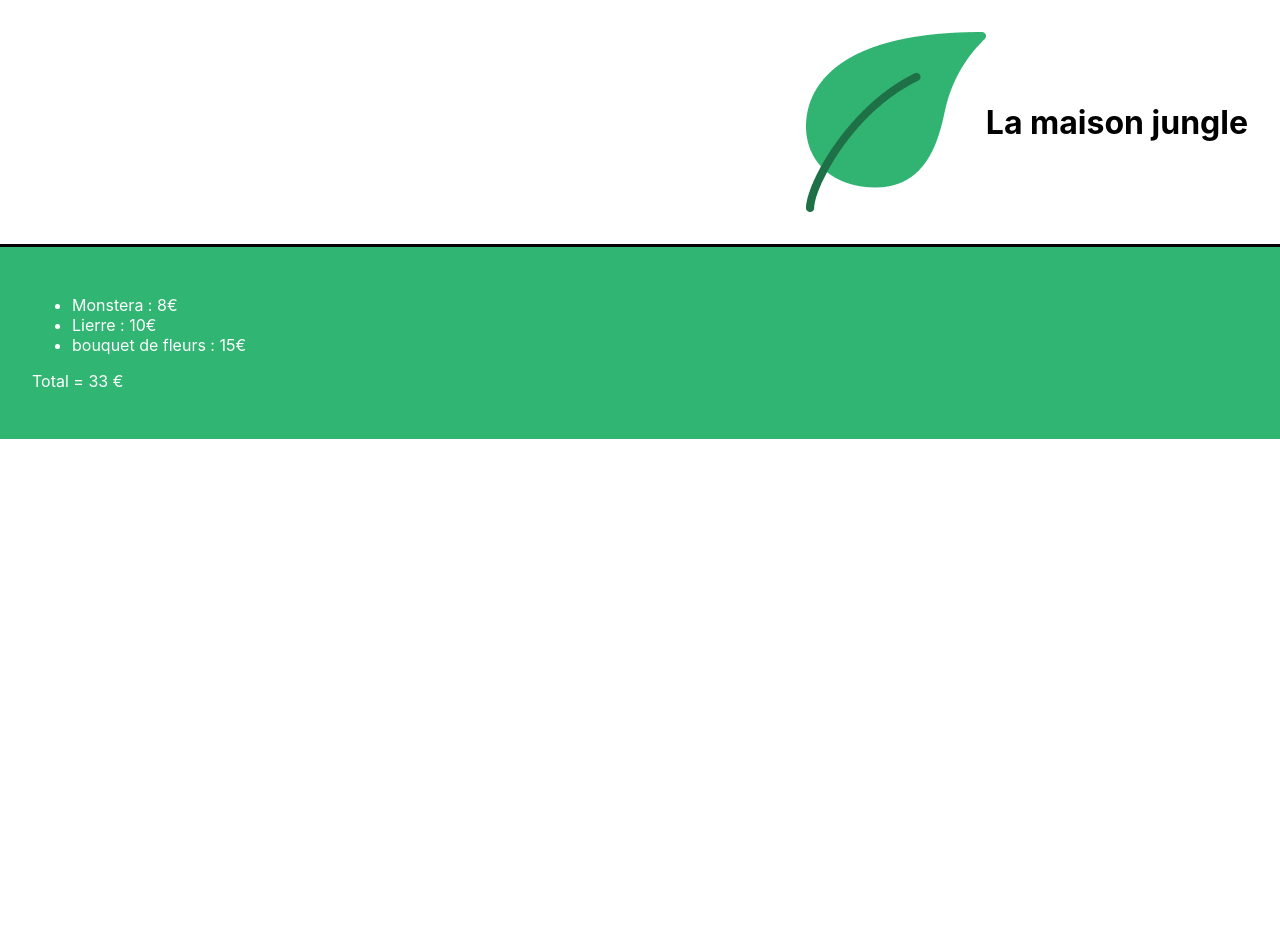
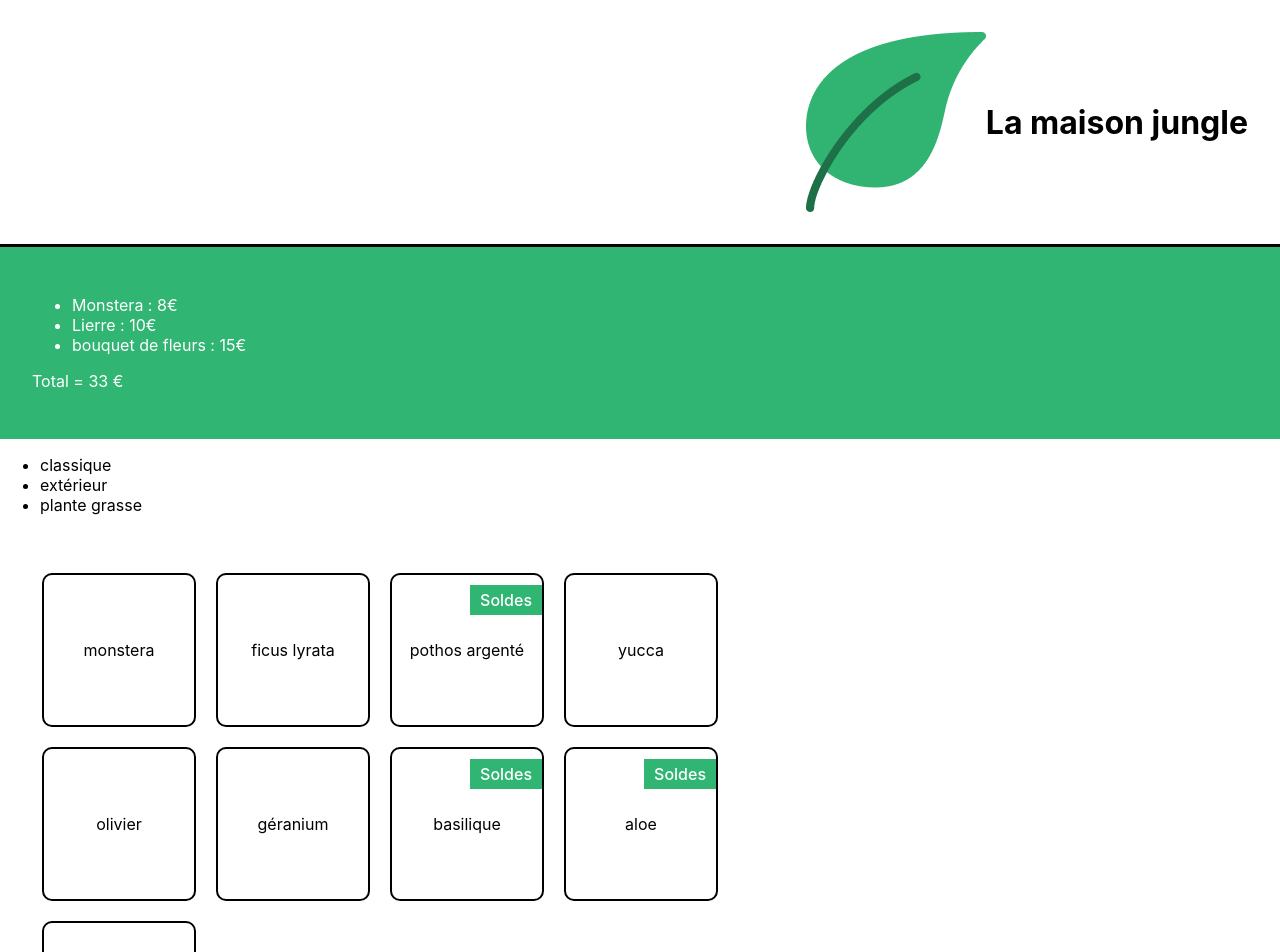
Before and after one commit to Paul-prog44/ReactOpenclassRoom1, a React (Create React App) app: page / in a window 1280 px wide. Shown: the top 952 px of the page. Before the commit the page ends 800 px from the top, so only its background shows below. Built offline with nearby package versions, Linux system fonts and the light colour scheme.

Commit message:
Add special offer feature

```diff
--- a/src/components/App.js
+++ b/src/components/App.js
@@ -1,10 +1,11 @@
 import Banner from './Banner'
 import Cart from './Cart'
 import React from 'react';
+import ShoppingList from './ShoppingList';
 
 
 function App() {
-    return <React.Fragment><Banner/><Cart/></React.Fragment>
+    return <React.Fragment><Banner/><Cart/><ShoppingList/></React.Fragment>
 }
 
 export default App
--- a/src/components/Banner.js
+++ b/src/components/Banner.js
@@ -1,5 +1,5 @@
-import "../styles/Banner.css"
-import logo from "../assets/logo.png"
+import "../styles/Banner.css" //Import du fichier de style de l'élément
+import logo from "../assets/logo.png" //Import de l'image
 
 function Banner() {
     return <div className="lmj-banner">
--- /dev/null
+++ b/src/components/ShoppingList.js
@@ -0,0 +1,32 @@
+import { plantList } from '../datas/plantList'
+import '../styles/ShoppingList.css'
+
+
+
+//Affichage dynamique, catégorie unique et nom avec ternaire sur les soldes
+function ShoppingList() {
+	const categories = plantList.reduce(
+		(acc, plant) =>
+			acc.includes(plant.category) ? acc : acc.concat(plant.category),
+		[]
+	)
+
+	return (
+		<div>
+			<ul>
+				{categories.map((cat) => (
+					<li key={cat}>{cat}</li>
+				))}
+			</ul>
+			<ul className='lmj-plant-list'>
+				{plantList.map((plant) => (
+					<li key={plant.id} className='lmj-plant-item'>
+						{plant.name}{plant.isSpecialOffer ? <div className="lmj-sales">Soldes</div> : null}
+					</li>
+				))}
+			</ul>
+		</div>
+	)
+}
+
+export default ShoppingList
--- /dev/null
+++ b/src/datas/plantList.js
@@ -0,0 +1,50 @@
+export const plantList = [
+	{
+		name: 'monstera',
+		category: 'classique',
+		id: '1ed'
+	},
+	{
+		name: 'ficus lyrata',
+		category: 'classique',
+		id: '2ab'
+	},
+	{
+		name: 'pothos argenté',
+		category: 'classique',
+		id: '3sd',
+		isSpecialOffer: true
+	},
+	{
+		name: 'yucca',
+		category: 'classique',
+		id: '4kk'
+	},
+	{
+		name: 'olivier',
+		category: 'extérieur',
+		id: '5pl'
+	},
+	{
+		name: 'géranium',
+		category: 'extérieur',
+		id: '6uo'
+	},
+	{
+		name: 'basilique',
+		category: 'extérieur',
+		id: '7ie',
+		isSpecialOffer: true
+	},
+	{
+		name: 'aloe',
+		category: 'plante grasse',
+		id: '8fp',
+		isSpecialOffer: true
+	},
+	{
+		name: 'succulente',
+		category: 'plante grasse',
+		id: '9vn'
+	}
+]
--- /dev/null
+++ b/src/styles/ShoppingList.css
@@ -0,0 +1,30 @@
+.lmj-plant-list {
+	list-style-type: none;
+	padding: 32px;
+	display: flex;
+	flex-wrap: wrap;
+	max-width: 800px;
+}
+
+.lmj-plant-item {
+	border: solid 2px black;
+	border-radius: 10px;
+	height: 150px;
+	width: 150px;
+	margin: 10px;
+	display: flex;
+	align-items: center;
+	justify-content: center;
+	flex-direction: column;
+	position: relative;
+}
+
+.lmj-sales {
+	position: absolute;
+	right: 0px;
+	top: 10px;
+	font-weight: 500;
+	color: white;
+	padding: 5px 10px;
+	background-color: #31b572;
+}
```
Also changed, not shown: 1 other file (tests, documents, lock files or other folders).
